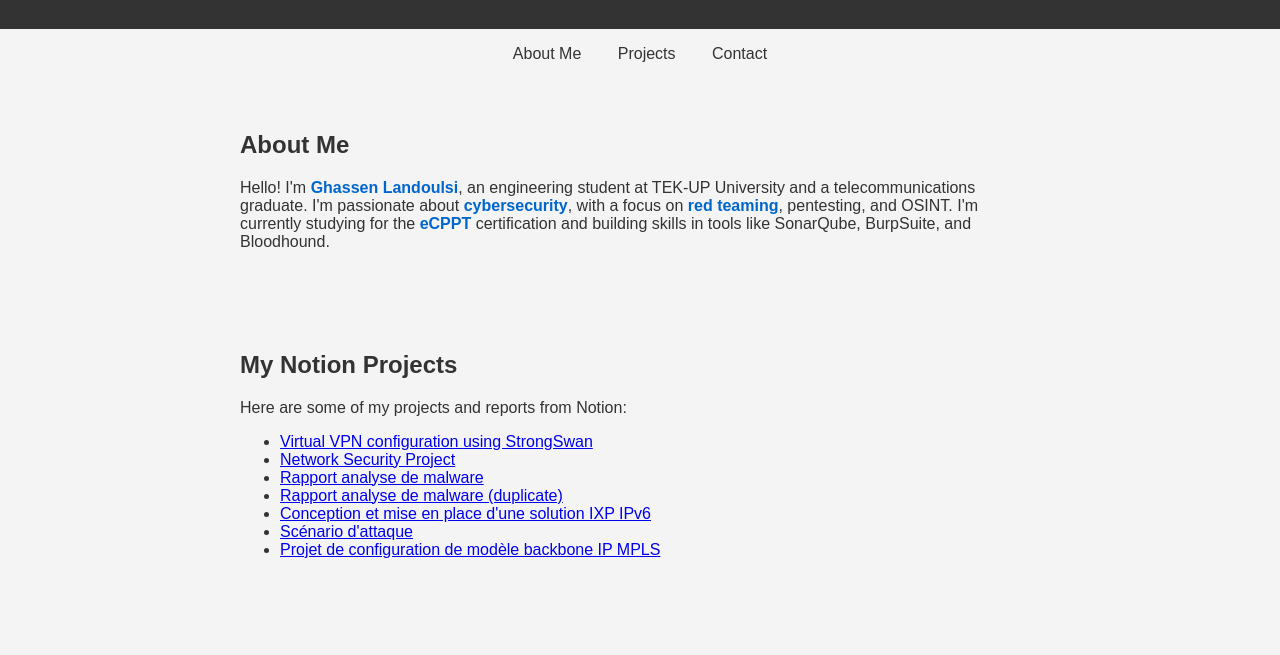
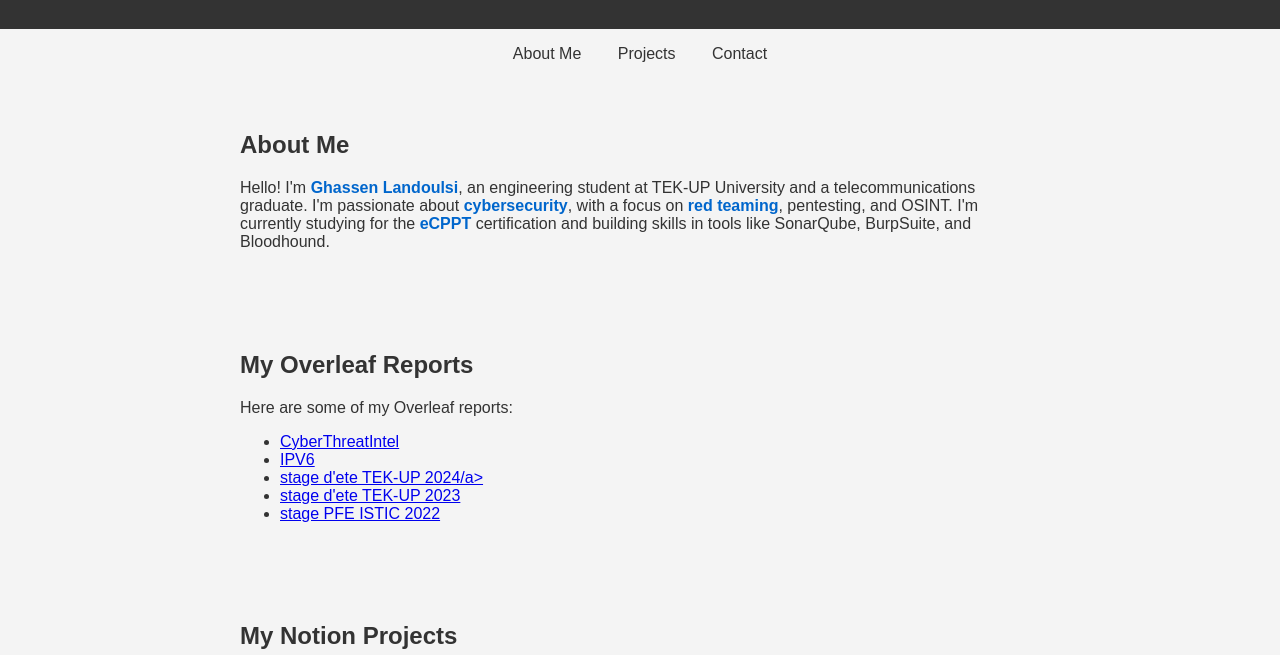
Before and after one commit to RedwayTN/redwaytn.github.io, a plain HTML site: page index.html in a window 1280 px wide. Shown: the part 117-772 px from the top of the page. Drawn offline with Linux system fonts and the light colour scheme.

Commit message:
Added links to Overleaf reports

```diff
--- a/index.html
+++ b/index.html
@@ -26,6 +26,18 @@
             Bloodhound.
         </p>
     </section>
+    <section id="LATEX reports">
+    <h2>My Overleaf Reports</h2>
+    <p>Here are some of my Overleaf reports:</p>
+    <ul>
+        <li><a href="https://github.com/RedwayTN/GitTP/blob/main/reports/Rapport_CyberThreatIntel.pdf" target="_blank">CyberThreatIntel</a></li>
+	<li><a href="https://github.com/RedwayTN/GitTP/blob/main/reports/Rapport_IPV6 (1).pdf" target="_blank">IPV6</a></li>
+	<li><a href="https://github.com/RedwayTN/GitTP/blob/main/reports/Rapport_stage_ete_TEK_UP_2024.pdf" target="_blank">stage d'ete TEK-UP 2024/a></li>
+	<li><a href="https://github.com/RedwayTN/GitTP/blob/main/reports/Rapport_stage_ete_TEK_UP_2023.pdf" target="_blank">stage d'ete TEK-UP 2023</a></li>
+	<li><a href="https://github.com/RedwayTN/GitTP/blob/main/reports/Rapport_stage_pfe_license.pdf" target="_blank">stage PFE ISTIC 2022</a></li>
+
+    </ul>
+</section>
     <section id="notion-projects">
     <h2>My Notion Projects</h2>
     <p>Here are some of my projects and reports from Notion:</p>
```
